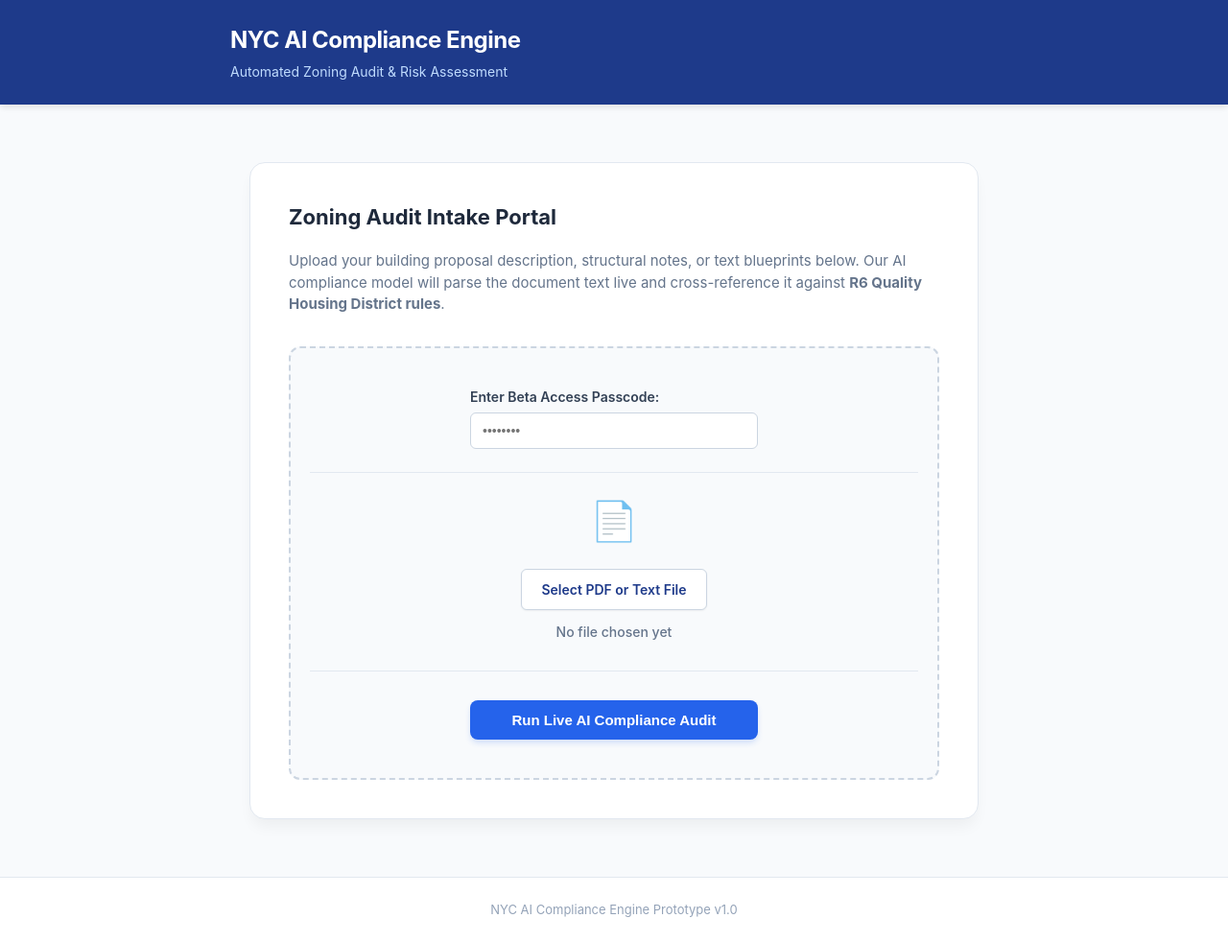
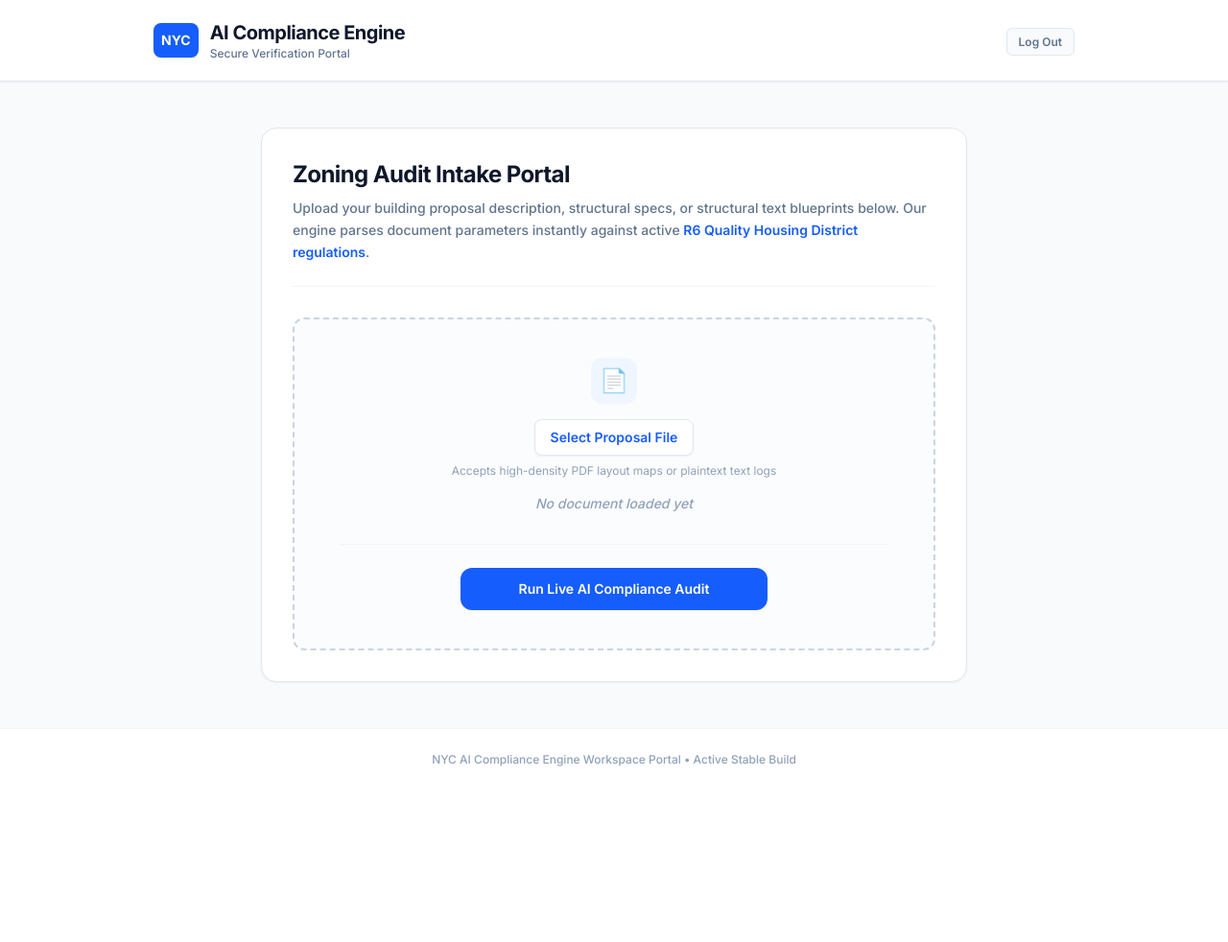
Before and after one commit to 3259747/nyc_compliance_app, a Flask app: page /workspace in a window 1280 px wide. Shown: the whole page at 96% size. After the commit the page ends 799 px from the top, so only its background shows below. Run offline with Flask 3, Linux system fonts and the light colour scheme; some libraries are stand-ins or nearby versions.

Commit message:
Polish intake portal layout and remove outdated password field

```diff
--- a/templates/index.html
+++ b/templates/index.html
@@ -1,54 +1,71 @@
 <!DOCTYPE html>
-<html>
+<html lang="en">
 <head>
-    <title>NYC AI Compliance Engine</title>
+    <meta charset="UTF-8">
     <meta name="viewport" content="width=device-width, initial-scale=1.0">
+    <title>Workspace - NYC AI Compliance Engine</title>
+    <script src="https://cdn.jsdelivr.net/npm/@tailwindcss/browser@4"></script>
+    <link href="https://fonts.googleapis.com/css2?family=Inter:wght@300;400;500;600;700&display=swap" rel="stylesheet">
+    <style>
+        body { font-family: 'Inter', sans-serif; background-color: #f8fafc; }
+    </style>
 </head>
-<body style="font-family: -apple-system, BlinkMacSystemFont, 'Segoe UI', Roboto, Helvetica, Arial, sans-serif; margin: 0; background-color: #f8fafc; color: #0f172a; line-height: 1.5; display: flex; flex-direction: column; min-height: 100vh;">
+<body class="min-h-screen text-slate-800 antialiased flex flex-col justify-between">
 
-    <div style="background-color: #1e3a8a; color: white; padding: 24px 40px; box-shadow: 0 4px 6px -1px rgba(0,0,0,0.1);">
-        <div style="max-width: 800px; margin: 0 auto;">
-            <h1 style="margin: 0; font-size: 24px; font-weight: 700; letter-spacing: -0.5px;">NYC AI Compliance Engine</h1>
-            <p style="margin: 4px 0 0 0; color: #bfdbfe; font-size: 14px;">Automated Zoning Audit & Risk Assessment</p>
+    <header class="border-b border-slate-200 bg-white shadow-xs">
+        <div class="mx-auto max-w-5xl px-4 py-5 sm:px-6 lg:px-8 flex justify-between items-center">
+            <div class="flex items-center space-x-3">
+                <div class="bg-blue-600 text-white p-2 rounded-lg font-bold shadow-sm text-sm">NYC</div>
+                <div>
+                    <h1 class="text-xl font-bold text-slate-900 tracking-tight">AI Compliance Engine</h1>
+                    <p class="text-xs text-slate-500 font-medium">Secure Verification Portal</p>
+                </div>
+            </div>
+            <div>
+                <a href="/" class="text-xs font-semibold text-slate-500 hover:text-red-600 transition-colors border border-slate-200 rounded-md px-3 py-1.5 bg-slate-50">Log Out</a>
+            </div>
         </div>
-    </div>
+    </header>
 
-    <div style="max-width: 800px; width: 100%; margin: 60px auto; padding: 0 20px; box-sizing: border-box; flex-grow: 1;">
-        <div style="background: white; padding: 40px; border-radius: 16px; border: 1px solid #e2e8f0; box-shadow: 0 10px 15px -3px rgba(0,0,0,0.05);">
+    <main class="mx-auto max-w-3xl w-full px-4 py-12 flex-grow">
+        <div class="rounded-2xl border border-slate-200 bg-white p-8 shadow-xs">
 
-            <h2 style="margin-top: 0; font-size: 22px; font-weight: 700; color: #1e293b;">Zoning Audit Intake Portal</h2>
-            <p style="color: #64748b; font-size: 15px; margin-bottom: 32px;">Upload your building proposal description, structural notes, or text blueprints below. Our AI compliance model will parse the document text live and cross-reference it against <strong>R6 Quality Housing District rules</strong>.</p>
+            <div class="mb-8 border-b border-slate-100 pb-6">
+                <h2 class="text-2xl font-bold text-slate-900 tracking-tight">Zoning Audit Intake Portal</h2>
+                <p class="mt-2 text-sm leading-relaxed text-slate-500 font-medium">
+                    Upload your building proposal description, structural specs, or structural text blueprints below. Our engine parses document parameters instantly against active <span class="text-blue-600 font-semibold">R6 Quality Housing District regulations</span>.
+                </p>
+            </div>
 
-            <form action="/upload" method="POST" enctype="multipart/form-data" style="background-color: #f8fafc; border: 2px dashed #cbd5e1; padding: 40px 20px; border-radius: 12px; text-align: center;">
+            <form action="/upload" method="POST" enctype="multipart/form-data" class="group relative block w-full rounded-xl border-2 border-dashed border-slate-300 px-12 py-10 text-center hover:border-blue-400 transition-colors bg-slate-50/50">
 
-                <div style="margin-bottom: 24px; text-align: left; max-width: 300px; margin-left: auto; margin-right: auto;">
-                    <label for="passcode" style="display: block; font-size: 14px; font-weight: 600; color: #334155; margin-bottom: 6px;">Enter Beta Access Passcode:</label>
-                    <input type="password" id="passcode" name="passcode" placeholder="••••••••" required style="width: 100%; padding: 10px 12px; border: 1px solid #cbd5e1; border-radius: 6px; font-size: 14px; box-sizing: border-box;">
+                <div class="space-y-4">
+                    <div class="mx-auto flex h-12 w-12 items-center justify-center rounded-xl bg-blue-50 text-blue-600 font-semibold text-2xl group-hover:bg-blue-100 transition-colors">
+                        📄
+                    </div>
+
+                    <div class="flex flex-col items-center justify-center text-sm text-slate-600">
+                        <label for="file-upload" class="relative cursor-pointer rounded-lg bg-white font-semibold text-blue-600 focus-within:outline-hidden hover:text-blue-500 border border-slate-200 px-4 py-2 shadow-xs transition-colors">
+                            <span>Select Proposal File</span>
+                            <input id="file-upload" name="file" type="file" class="sr-only" required onchange="document.getElementById('file-name').innerText = 'Selected target: ' + this.files[0].name; document.getElementById('file-name').className = 'mt-2 text-sm text-emerald-600 font-bold';">
+                        </label>
+                        <p class="mt-2 text-xs text-slate-400">Accepts high-density PDF layout maps or plaintext text logs</p>
+                    </div>
+
+                    <div id="file-name" class="mt-2 text-sm text-slate-400 font-medium italic">No document loaded yet</div>
                 </div>
 
-                <hr style="border: 0; border-top: 1px solid #e2e8f0; margin: 20px 0;">
-
-                <div style="margin-bottom: 20px;">
-                    <span style="font-size: 40px;">📄</span>
+                <div class="mt-8 pt-6 border-t border-slate-100 flex justify-center">
+                    <input type="submit" value="Run Live AI Compliance Audit" class="inline-flex w-full max-w-xs items-center justify-center rounded-xl bg-blue-600 px-6 py-3 text-sm font-semibold text-white shadow-xs hover:bg-blue-500 transition-colors cursor-pointer">
                 </div>
-                <label for="file-upload" style="display: inline-block; background-color: white; color: #1e3a8a; border: 1px solid #cbd5e1; padding: 10px 20px; border-radius: 6px; font-weight: 600; cursor: pointer; font-size: 14px; box-shadow: 0 1px 2px rgba(0,0,0,0.05);">
-                    Select PDF or Text File
-                </label>
-                <input id="file-upload" type="file" name="file" style="display: none; " onchange="document.getElementById('file-name').innerText = 'Selected file: ' + this.files[0].name;">
-
-                <div id="file-name" style="margin-top: 12px; font-size: 14px; color: #64748b; font-weight: 500;">No file chosen yet</div>
-
-                <hr style="border: 0; border-top: 1px solid #e2e8f0; margin: 30px 0;">
-
-                <input type="submit" value="Run Live AI Compliance Audit" style="background-color: #2563eb; color: white; border: none; padding: 12px 32px; border-radius: 8px; font-weight: 600; font-size: 15px; cursor: pointer; box-shadow: 0 4px 6px -1px rgba(37,99,235,0.2); width: 100%; max-width: 300px;">
             </form>
 
         </div>
-    </div>
+    </main>
 
-    <div style="text-align: center; padding: 24px; color: #94a3b8; font-size: 13px; border-top: 1px solid #e2e8f0; background: white;">
-        NYC AI Compliance Engine Prototype v1.0
-    </div>
+    <footer class="text-center py-6 text-xs text-slate-400 font-medium bg-white border-t border-slate-100">
+        NYC AI Compliance Engine Workspace Portal • Active Stable Build
+    </footer>
 
 </body>
 </html>
```
